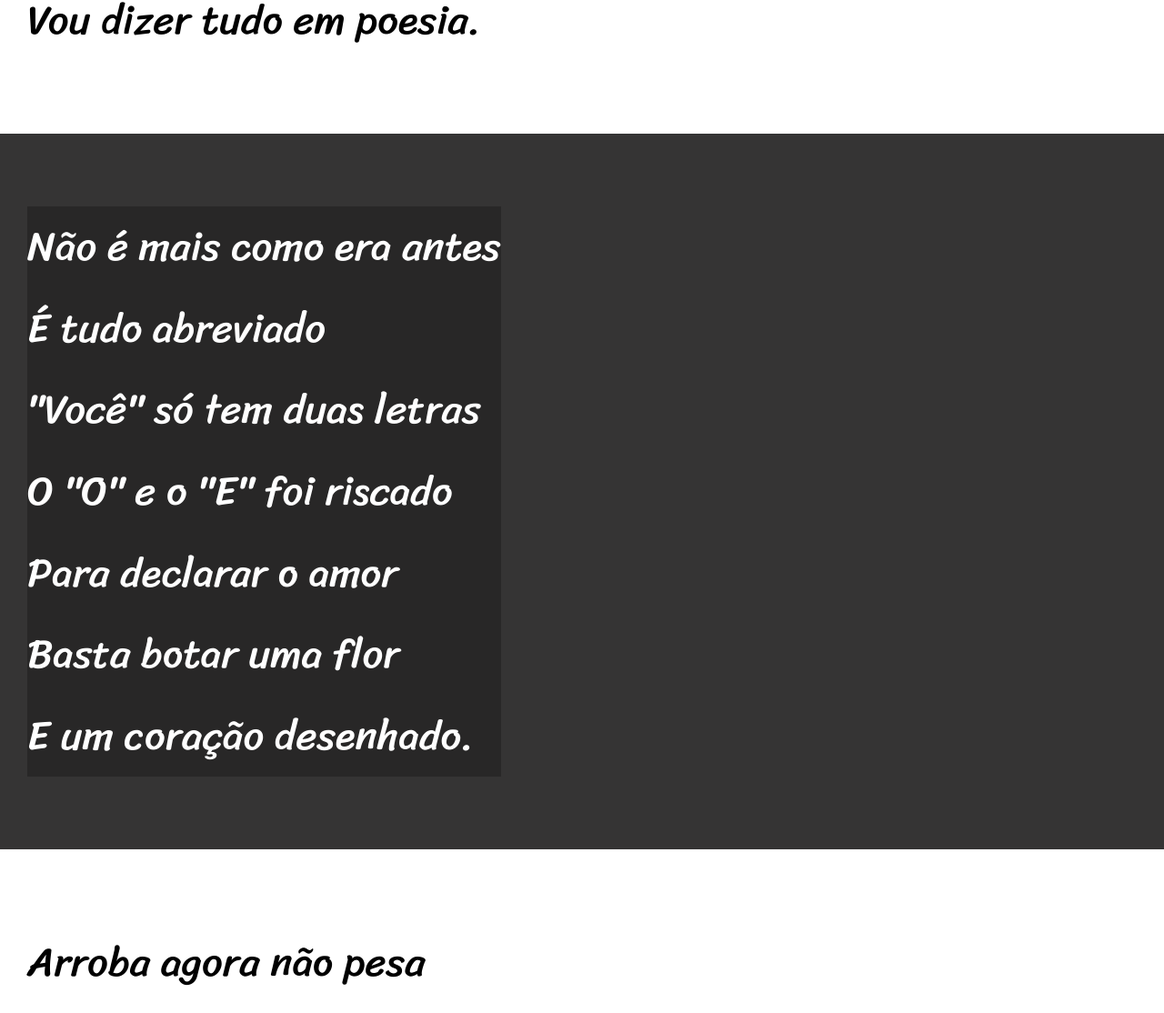
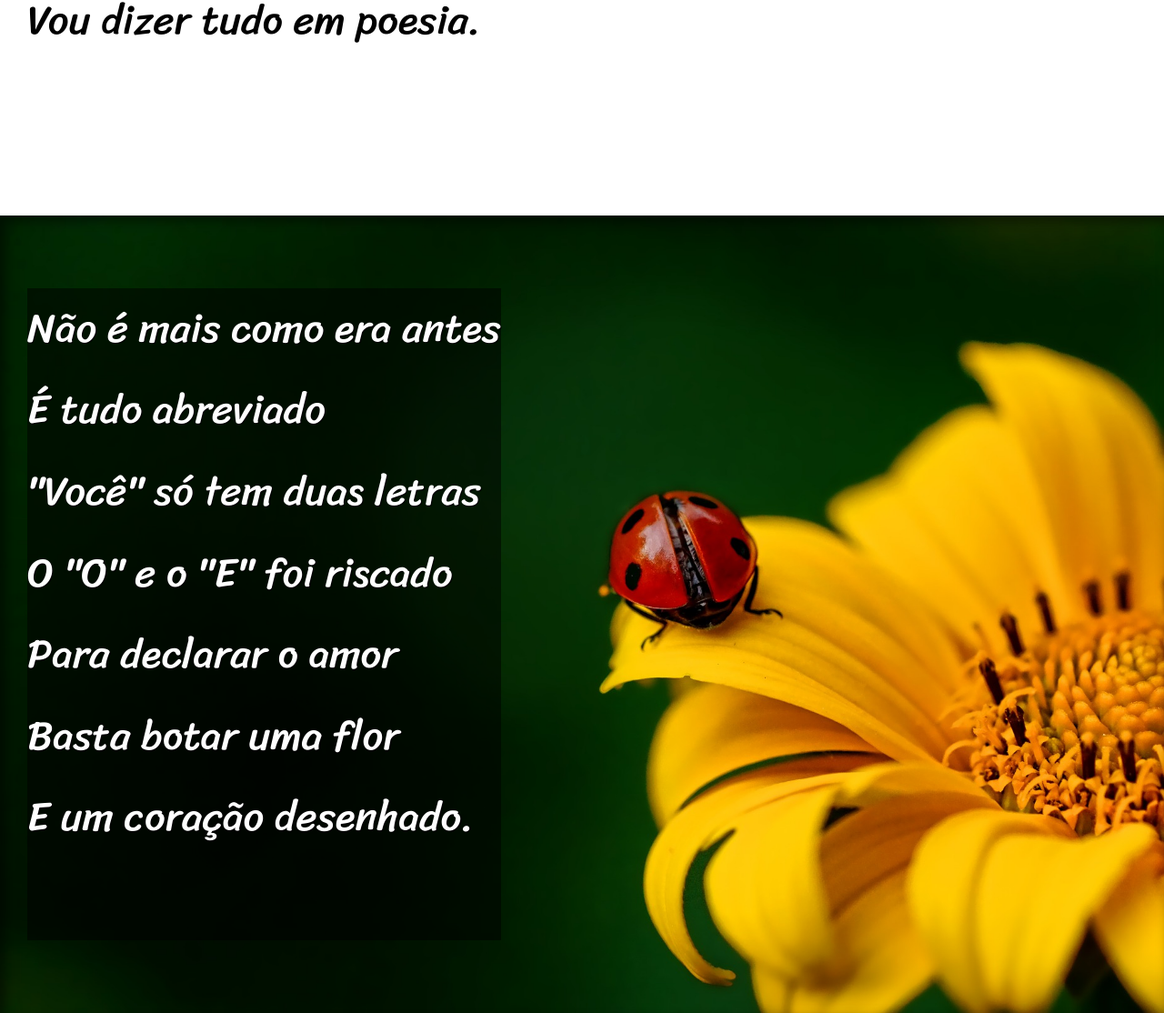
Before and after one commit to RodrigoMartinsA/html-css, a plain HTML site: page Desafios/Desafio012/index.html in a window 1280 px wide. Shown: the part 900-2014 px from the top of the page at 91% size. Drawn offline with Linux system fonts and the light colour scheme; a web font is replaced by a local one.

Commit message:
conclusão do projeto

```diff
--- a/Desafios/Desafio012/estilo/style.css
+++ b/Desafios/Desafio012/estilo/style.css
@@ -58,6 +58,10 @@ section {
     font-size: 3.5vw;
 }
 
+section > p {
+    padding-bottom: 2em;
+}
+
 section.normal {
     background-color: white;
     color: black;
@@ -66,14 +70,27 @@ section.normal {
 section.imagem {
     background-color: rgb(53, 52, 52);
     color: white;
+    box-shadow: inset 6px 6px 13px 0px rgba(0, 0, 0, 0.514);
+    background-size: cover;
+    background-attachment: fixed;
 }
 
 section.imagem > p {
     display:inline-block;
-    background-color: rgba(0, 0, 0, 0.253);
+    background-color: rgba(0, 0, 0, 0.514);
+    text-shadow: 1px 1px 0px black;
 }
 
+section#img01 {
+    background-image: url('../pacote-d012/imagens/background001.jpg');
+    background-position: right center;
 
+}
+
+section#img02 {
+    background-image: url('../pacote-d012/imagens/background002.jpg');
+
+}
 
 footer{
     background-color: black;
--- a/Desafios/Desafio012/index.html
+++ b/Desafios/Desafio012/index.html
@@ -27,7 +27,7 @@
                 Vou dizer tudo em poesia.
             </p>
         </section>
-        <section class="imagem">
+        <section class="imagem" id="img01">
             <p>
                 Não é mais como era antes<br>
                 É tudo abreviado<br>
@@ -60,7 +60,7 @@
             </p>
         </section>
 
-        <section class="imagem">
+        <section class="imagem" id="img02">
             <p>
                 Tenho saudade das cartas<br>
                 Escritas com a própria mão<br>
```
